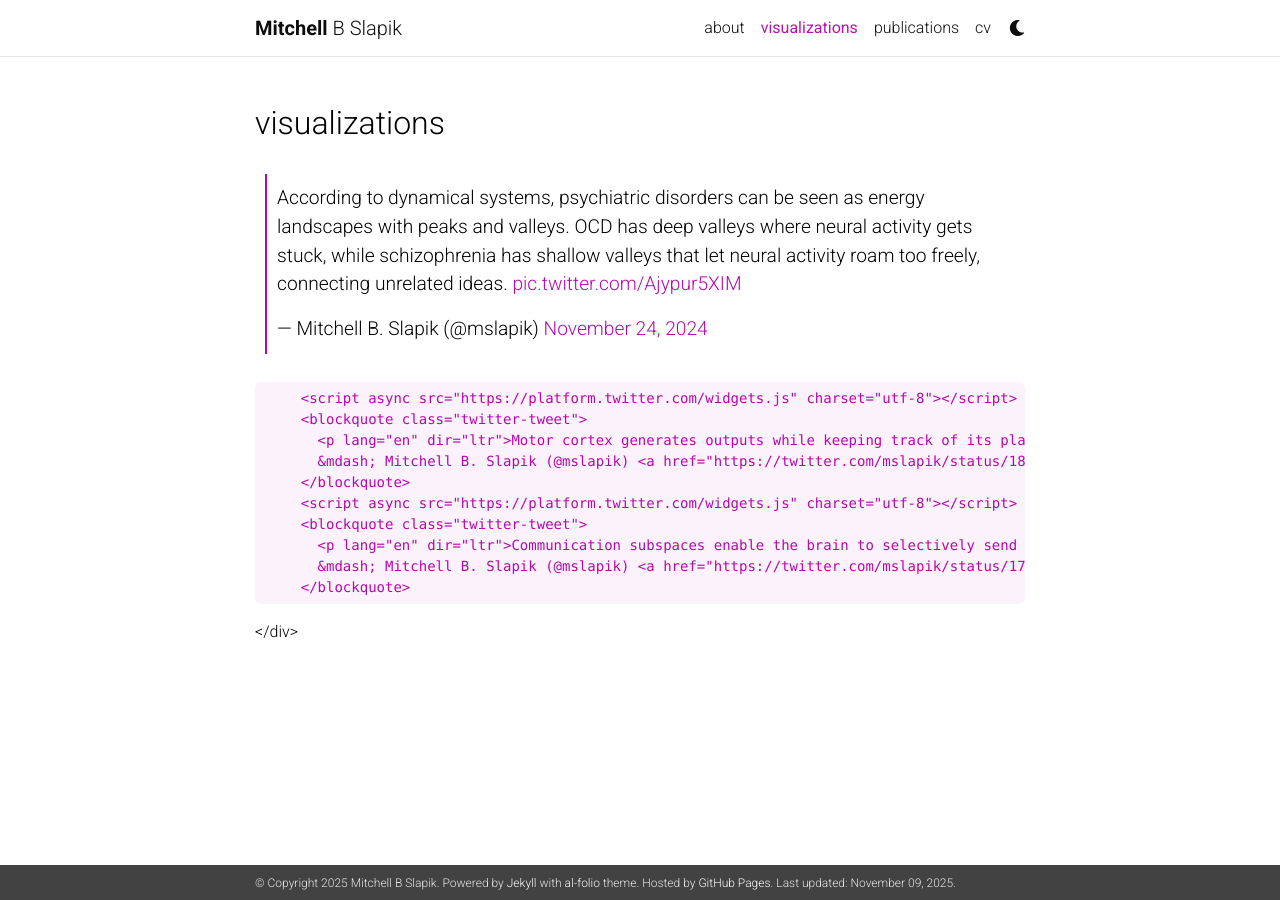
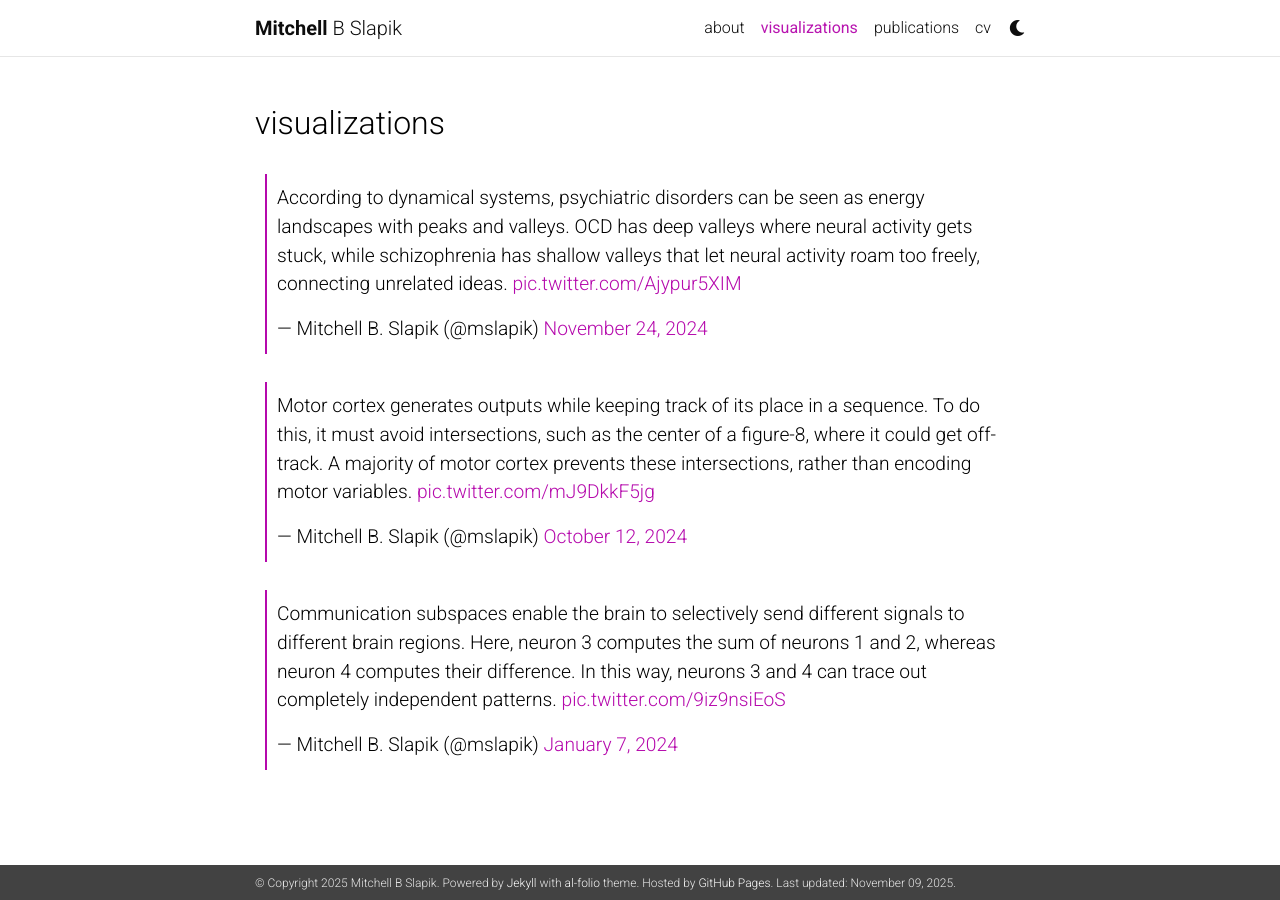
Before and after one commit to mitchellslapik/mitchellslapik.github.io, a Jekyll site: the page built from _pages/visualizations.md, in a window 1280 px wide. Built offline with Jekyll 4.4.1, drawn with Linux system fonts in a browser that asks for light colours; comment, search, counter and statistics services are not loaded; a style sheet for code colours, icons or effects is not loaded.

Commit message:
Update visualizations.md

```diff
--- a/_pages/visualizations.md
+++ b/_pages/visualizations.md
@@ -9,20 +9,33 @@ display_categories: [science, other fun]
 horizontal: false
 ---
 
-   <blockquote class="twitter-tweet">
-          <p lang="en" dir="ltr">According to dynamical systems, psychiatric disorders can be seen as energy landscapes with peaks and valleys. OCD has deep valleys where neural activity gets stuck, while schizophrenia has shallow valleys that let neural activity roam too freely, connecting unrelated ideas. <a href="https://t.co/Ajypur5XIM">pic.twitter.com/Ajypur5XIM</a></p>
-          &mdash; Mitchell B. Slapik (@mslapik) <a href="https://twitter.com/mslapik/status/1860522739234132296?ref_src=twsrc%5Etfw">November 24, 2024</a>
-        </blockquote> <script async src="https://platform.twitter.com/widgets.js" charset="utf-8"></script>
-        <script async src="https://platform.twitter.com/widgets.js" charset="utf-8"></script>
-        <blockquote class="twitter-tweet">
-          <p lang="en" dir="ltr">Motor cortex generates outputs while keeping track of its place in a sequence. To do this, it must avoid intersections, such as the center of a figure-8, where it could get off-track. A majority of motor cortex prevents these intersections, rather than encoding motor variables. <a href="https://t.co/mJ9DkkF5jg">pic.twitter.com/mJ9DkkF5jg</a></p>
-          &mdash; Mitchell B. Slapik (@mslapik) <a href="https://twitter.com/mslapik/status/1845169864601690564?ref_src=twsrc%5Etfw">October 12, 2024</a>
-        </blockquote>
-        <script async src="https://platform.twitter.com/widgets.js" charset="utf-8"></script>
-        <blockquote class="twitter-tweet">
-          <p lang="en" dir="ltr">Communication subspaces enable the brain to selectively send different signals to different brain regions. Here, neuron 3 computes the sum of neurons 1 and 2, whereas neuron 4 computes their difference. In this way, neurons 3 and 4 can trace out completely independent patterns. <a href="https://t.co/9iz9nsiEoS">pic.twitter.com/9iz9nsiEoS</a></p>
-          &mdash; Mitchell B. Slapik (@mslapik) <a href="https://twitter.com/mslapik/status/1744142687966478567?ref_src=twsrc%5Etfw">January 7, 2024</a>
-        </blockquote>
+<!-- X/Twitter embeds render fine inside Markdown as long as they're not indented. -->
 
+<blockquote class="twitter-tweet">
+  <p lang="en" dir="ltr">
+    According to dynamical systems, psychiatric disorders can be seen as energy landscapes with peaks and valleys. OCD has deep valleys where neural activity gets stuck, while schizophrenia has shallow valleys that let neural activity roam too freely, connecting unrelated ideas.
+    <a href="https://t.co/Ajypur5XIM">pic.twitter.com/Ajypur5XIM</a>
+  </p>
+  &mdash; Mitchell B. Slapik (@mslapik)
+  <a href="https://twitter.com/mslapik/status/1860522739234132296">November 24, 2024</a>
+</blockquote>
 
-</div>
+<blockquote class="twitter-tweet">
+  <p lang="en" dir="ltr">
+    Motor cortex generates outputs while keeping track of its place in a sequence. To do this, it must avoid intersections, such as the center of a figure-8, where it could get off-track. A majority of motor cortex prevents these intersections, rather than encoding motor variables.
+    <a href="https://t.co/mJ9DkkF5jg">pic.twitter.com/mJ9DkkF5jg</a>
+  </p>
+  &mdash; Mitchell B. Slapik (@mslapik)
+  <a href="https://twitter.com/mslapik/status/1845169864601690564">October 12, 2024</a>
+</blockquote>
+
+<blockquote class="twitter-tweet">
+  <p lang="en" dir="ltr">
+    Communication subspaces enable the brain to selectively send different signals to different brain regions. Here, neuron 3 computes the sum of neurons 1 and 2, whereas neuron 4 computes their difference. In this way, neurons 3 and 4 can trace out completely independent patterns.
+    <a href="https://t.co/9iz9nsiEoS">pic.twitter.com/9iz9nsiEoS</a>
+  </p>
+  &mdash; Mitchell B. Slapik (@mslapik)
+  <a href="https://twitter.com/mslapik/status/1744142687966478567">January 7, 2024</a>
+</blockquote>
+
+<script async src="https://platform.twitter.com/widgets.js" charset="utf-8"></script>
```
